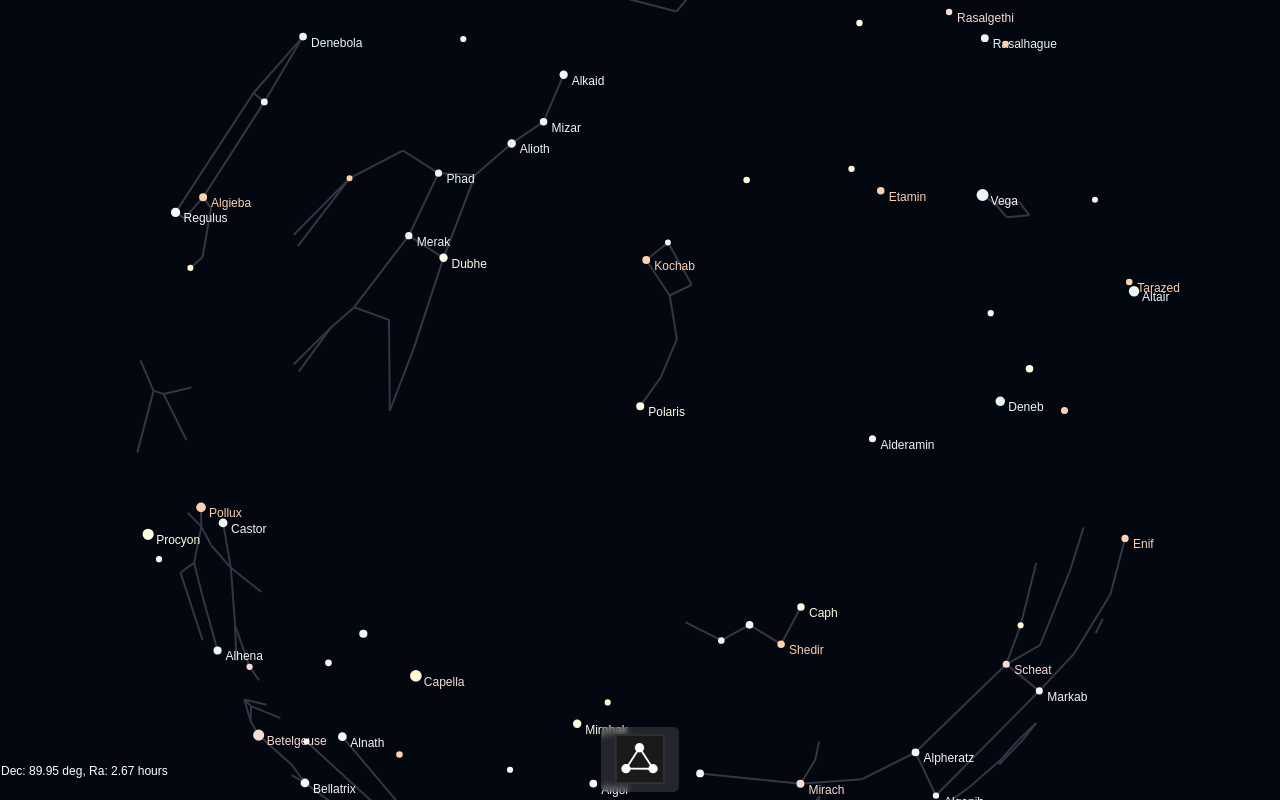
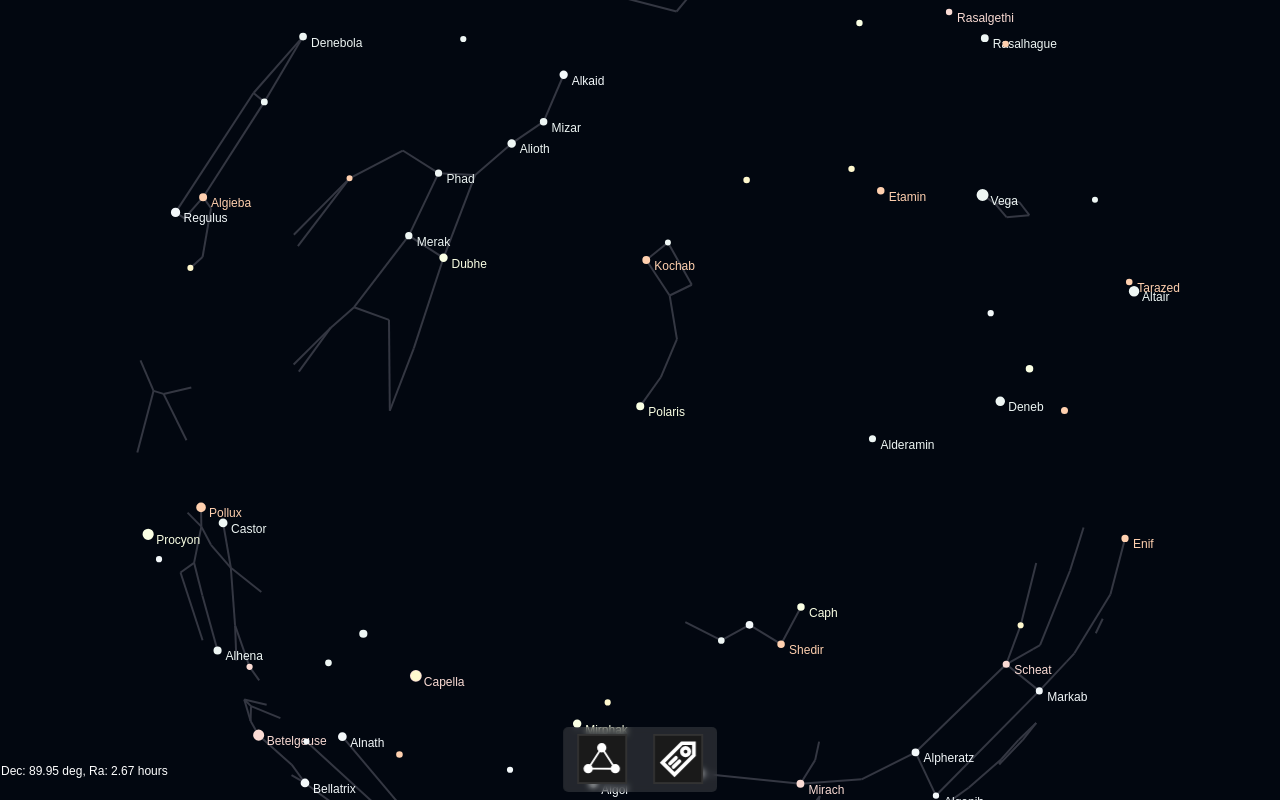
Before and after one commit to WhiteLightningGun/ThousandStars, a React (Create React App) app: page / in a window 1280 px wide. Built offline with nearby package versions, Linux system fonts and the light colour scheme.

Commit message:
Added label toggle functionality with fade in effect

```diff
--- a/src/App.js
+++ b/src/App.js
@@ -45,6 +45,9 @@ function App() {
   //CONTROL VARIABLES
   const [lockedOut, setLockOut] = useState(false);
   const [constellationsToggleTime, setConstellationsToggleTime] = useState(0);
+  const [constellationsVisible, setConstellationsVisible] = useState(true);
+  const [labelsVisible, setLabelsVisible] = useState(true);
+  const [labelsVisibleTime, setLabelsVisibleTime] = useState(0);
 
   const UpdateModalWithStarData = (starIndex) => {
     let dec_RAD = StarData[starIndex][8];
@@ -83,9 +86,6 @@ function App() {
     setDecRa({ DecCurrent: dec, RaCurrent: ra });
     setCoFactor(radiuscofactor);
   };
-
-  //CONTROLS
-  const [constellationsVisible, setConstellationsVisible] = useState(true);
 
   //CANVAS DIMENSIONSs
   const [dimensions, setDimensions] = useState({
@@ -159,6 +159,8 @@ function App() {
         setLockOut={setLockOut}
         constellationsVisible={constellationsVisible}
         constellationsToggleTime={constellationsToggleTime}
+        labelsVisible={labelsVisible}
+        labelsVisibleTime={labelsVisibleTime}
       />
 
       <Modal
@@ -172,6 +174,9 @@ function App() {
         constellationsVisible={constellationsVisible}
         setConstellationsVisible={setConstellationsVisible}
         setConstellationsToggleTime={setConstellationsToggleTime}
+        labelsVisible={labelsVisible}
+        setLabelsVisible={setLabelsVisible}
+        setLabelsVisibleTime={setLabelsVisibleTime}
       />
     </>
   );
--- a/src/Canvas.js
+++ b/src/Canvas.js
@@ -11,6 +11,7 @@ import DrawStars from "./Tools/draw_stars";
 import DrawIndicator from "./Tools/draw_indicator";
 import MaxMagnitudeForFOV from "./Tools/max_magnitude_for_fov";
 import Constellation_Opacity from "./Tools/constellation_opacity";
+import Text_Opacity from "./Tools/text_opacity";
 
 let fovAdjustTime;
 let expectingDataUpdate = false;
@@ -41,6 +42,8 @@ const Canvas = (props) => {
     setLockOut,
     constellationsVisible,
     constellationsToggleTime,
+    labelsVisibleTime,
+    labelsVisible,
     ...rest
   } = props;
 
@@ -114,7 +117,8 @@ const Canvas = (props) => {
       window.innerHeight,
       Fov,
       Dec,
-      Ra
+      Ra,
+      Text_Opacity(labelsVisible, labelsVisibleTime, 500)
     );
   };
 
--- a/src/Components/ControlIcons/ConstellationsIcon.js
+++ b/src/Components/ControlIcons/ConstellationsIcon.js
@@ -12,7 +12,7 @@ const ConstellationsIcon = ({ onClick, visible }) => {
       id="svg1"
       xmlns="http://www.w3.org/2000/svg"
     >
-      <title>Toggle Constellations</title>
+      <title>Constellations</title>
       <defs id="defs1"></defs>
       <g id="layer1" transform="translate(-80.076578,-141.97987)">
         <rect
--- /dev/null
+++ b/src/Components/ControlIcons/LabelsIcon.js
@@ -0,0 +1,97 @@
+import { React } from "react";
+import "../css/labelicon.css";
+
+const LabelsIcon = ({ onClick, visible }) => {
+  // 4.438739776611328 is path length of upperline and lowerline
+
+  return (
+    <svg
+      onClick={onClick}
+      width="27.091467mm"
+      height="27.091465mm"
+      viewBox="0 0 27.091467 27.091465"
+      version="1.1"
+      id="svg1"
+      xmlns="http://www.w3.org/2000/svg"
+    >
+      <title>Labels</title>
+      <defs id="defs1" />
+      <g id="layer2" transform="translate(-42.819503,0.4154725)">
+        <rect
+          style={{
+            display: "inline",
+            fill: "#1a1a1a",
+            stroke: "#333333",
+            strokeWidth: 1,
+            strokeMiterlimit: 3.5,
+            paintOrder: "markers fill stroke",
+          }}
+          id="rect1-4"
+          width="26.091465"
+          height="26.091465"
+          x="43.319504"
+          y="0.0845275"
+        />
+        <g id="label_group" style={{ display: "inline" }}>
+          <path
+            style={{
+              display: "inline",
+              fill: "none",
+              stroke: "#f9f9f9",
+              strokeWidth: "2",
+              strokeLinecap: "round",
+              strokeLinejoin: "miter",
+              strokeMiterlimit: "3.5",
+              paintOrder: "fill markers stroke",
+            }}
+            d="m 53.86166,17.431909 3.184983,-3.09165"
+            id={visible ? "lowerline" : "unlowerline"}
+          />
+          <path
+            style={{
+              display: "inline",
+              fill: "none",
+              stroke: "#f9f9f9",
+              strokeWidth: "2",
+              strokeLinecap: "round",
+              strokeLinejoin: "miter",
+              strokeMiterlimit: "3.5",
+              paintOrder: "fill markers stroke",
+            }}
+            d="m 51.988522,15.58658 3.184983,-3.09165"
+            id={visible ? "upperline" : "unupperline"}
+          />
+          <circle
+            style={{
+              fill: "none",
+              strokeWidth: "2",
+              strokeLinecap: "round",
+              strokeLinejoin: "miter",
+              strokeMiterlimit: "3.5",
+              paintOrder: "fill markers stroke",
+            }}
+            id={visible ? "label_tag" : "label_tag_hide"}
+            cx="60.386581"
+            cy="9.1074848"
+            r="2.0105407"
+          />
+          <path
+            style={{
+              display: "inline",
+              fill: "none",
+              strokeWidth: "2",
+              strokeLinecap: "round",
+              strokeLinejoin: "miter",
+              strokeMiterlimit: "3.5",
+              paintOrder: "fill markers stroke",
+            }}
+            d="M 47.869768,15.108246 58.373975,4.6040388 h 6.517481 l -3e-6,6.5174792 -10.504207,10.504206 z"
+            id={visible ? "label_tag" : "label_tag_hide"}
+          />
+        </g>
+      </g>
+    </svg>
+  );
+};
+
+export default LabelsIcon;
--- a/src/Components/Controls.js
+++ b/src/Components/Controls.js
@@ -1,16 +1,25 @@
 import { React } from "react";
 import "./css/controls.css";
 import ConstellationsIcon from "./ControlIcons/ConstellationsIcon";
+import LabelsIcon from "./ControlIcons/LabelsIcon";
 
 const Controls = ({
   constellationsVisible,
   setConstellationsVisible,
   setConstellationsToggleTime,
+  labelsVisible,
+  setLabelsVisible,
+  setLabelsVisibleTime,
 }) => {
-  const toggleSwitch = () => {
-    console.log("toggle switch");
+  const constellationToggleSwitch = () => {
     setConstellationsVisible(!constellationsVisible);
     setConstellationsToggleTime(Date.now());
+  };
+
+  const labelsToggleSwitch = () => {
+    console.log("labels toggle switch");
+    setLabelsVisible(!labelsVisible);
+    setLabelsVisibleTime(Date.now());
   };
 
   return (
@@ -18,9 +27,10 @@ const Controls = ({
     <div className="controls">
       <div className="iconholder">
         <ConstellationsIcon
-          onClick={toggleSwitch}
+          onClick={constellationToggleSwitch}
           visible={constellationsVisible}
         />
+        <LabelsIcon onClick={labelsToggleSwitch} visible={labelsVisible} />
       </div>
     </div>
   );
--- /dev/null
+++ b/src/Components/css/labelicon.css
@@ -0,0 +1,74 @@
+@keyframes labelLineDraw {
+  to {
+    stroke-dashoffset: 0;
+    stroke: #ffffff;
+  }
+  from {
+    stroke-dashoffset: 4.438739776611328;
+    stroke: #7a7a7a;
+  }
+}
+
+@keyframes labelLineUndraw {
+  to {
+    stroke-dashoffset: 4.438739776611328;
+    stroke: #7a7a7a;
+  }
+  from {
+    stroke-dashoffset: 0;
+    stroke: #ffffff;
+  }
+}
+
+@keyframes labelDraw {
+  to {
+    stroke: #ffffff;
+  }
+  from {
+    stroke: #7a7a7a;
+  }
+}
+
+@keyframes labelUndraw {
+  to {
+    stroke: #7a7a7a;
+  }
+  from {
+    stroke: #ffffff;
+  }
+}
+
+#upperline {
+  stroke-dasharray: 4.438739776611328;
+  animation: labelLineDraw 0.3s ease-out;
+  animation-fill-mode: forwards;
+}
+
+#unupperline {
+  stroke-dasharray: 4.438739776611328;
+  animation: labelLineUndraw 0.3s ease-out;
+  animation-fill-mode: forwards;
+}
+
+#lowerline {
+  stroke-dasharray: 4.438739776611328;
+  animation: labelLineDraw 0.3s ease-out;
+  animation-fill-mode: both;
+  animation-delay: 0.2s;
+}
+
+#unlowerline {
+  stroke-dasharray: 4.438739776611328;
+  animation: labelLineUndraw 0.3s ease-out;
+  animation-fill-mode: forwards;
+}
+
+#label_tag {
+  animation: labelDraw 0.3s ease-in;
+  animation-fill-mode: forwards;
+}
+
+#label_tag_hide {
+  animation: labelUndraw 0.3s ease-out;
+  animation-fill-mode: forwards;
+}
--- a/src/Tools/draw_stars.js
+++ b/src/Tools/draw_stars.js
@@ -9,6 +9,18 @@ import GetStarColour from "./Spectrum_Colour";
     ['StarID', 'ProperName', 'RA', 'Dec', 'Mag', 'Spectrum']
 */
 
+/**
+ * Draws the stars and their names if they have one
+ * @param {*} ref
+ * @param {*} data
+ * @param {*} radius
+ * @param {*} RadiusCoFactor
+ * @param {*} windowWidth
+ * @param {*} windowHeight
+ * @param {*} Fov
+ * @param {*} Dec
+ * @param {*} Ra
+ */
 function drawStars(
   ref,
   data,
@@ -18,7 +30,8 @@ function drawStars(
   windowHeight,
   Fov,
   Dec,
-  Ra
+  Ra,
+  textOpacity = "FF"
 ) {
   const canvas = ref.current;
   const ctx = canvas.getContext("2d");
@@ -41,11 +54,16 @@ function drawStars(
 
       if (data[i][1] !== "N/A") {
         // i.e. if the star has a name, it is drawn with larger radius
+        ctx.strokeStyle = GetStarColour(data[i][5]) + textOpacity;
+        ctx.fillStyle = GetStarColour(data[i][5]) + textOpacity;
+
         ctx.fillText(
           data[i][1],
           coords[0] + 0.5 * windowWidth + 8,
           coords[1] + 0.5 * windowHeight + 10
         );
+        ctx.strokeStyle = GetStarColour(data[i][5]);
+        ctx.fillStyle = GetStarColour(data[i][5]);
         ctx.beginPath();
         ctx.lineWidth = 2;
         ctx.arc(
--- /dev/null
+++ b/src/Tools/text_opacity.js
@@ -0,0 +1,29 @@
+function Text_Opacity(labelsVisible, toggleTime, transitionTime = 1000) {
+  if (!toggleTime) return "FF"; // default colour (fully opaque)
+
+  let timeSinceToggle = Date.now() - toggleTime;
+  let opacity = 0;
+  if (labelsVisible) {
+    opacity = Math.min(1, timeSinceToggle / transitionTime);
+  } else {
+    opacity = Math.max(0, 1 - timeSinceToggle / transitionTime);
+  }
+
+  return convertToHex(opacity);
+}
+
+function convertToHex(value) {
+  value = Math.max(0, Math.min(1, value));
+
+  let scaledValue = Math.round(value * 255);
+
+  let hexValue = scaledValue.toString(16);
+
+  if (hexValue.length < 2) {
+    hexValue = "0" + hexValue;
+  }
+
+  return hexValue;
+}
+
+export default Text_Opacity;
```
